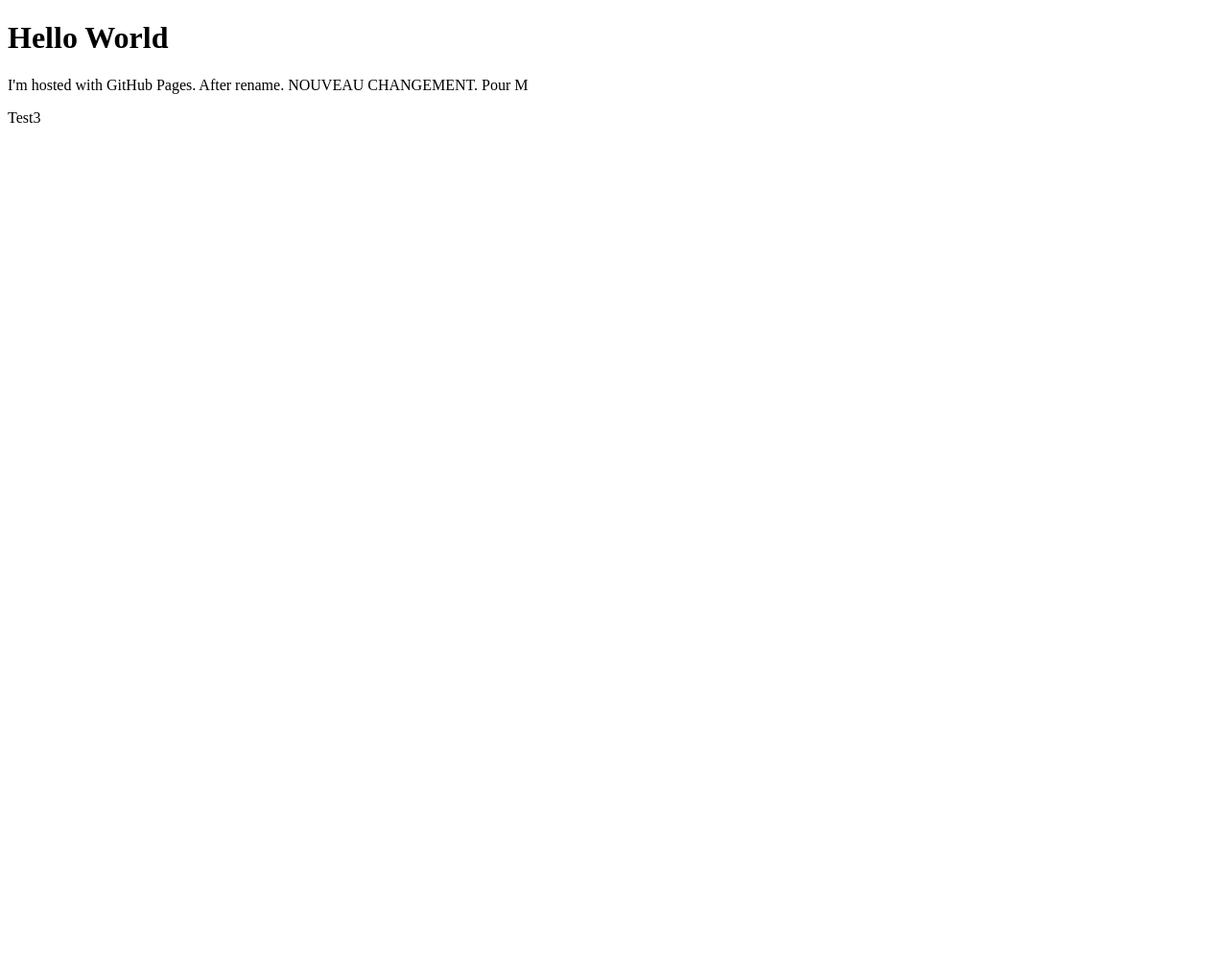
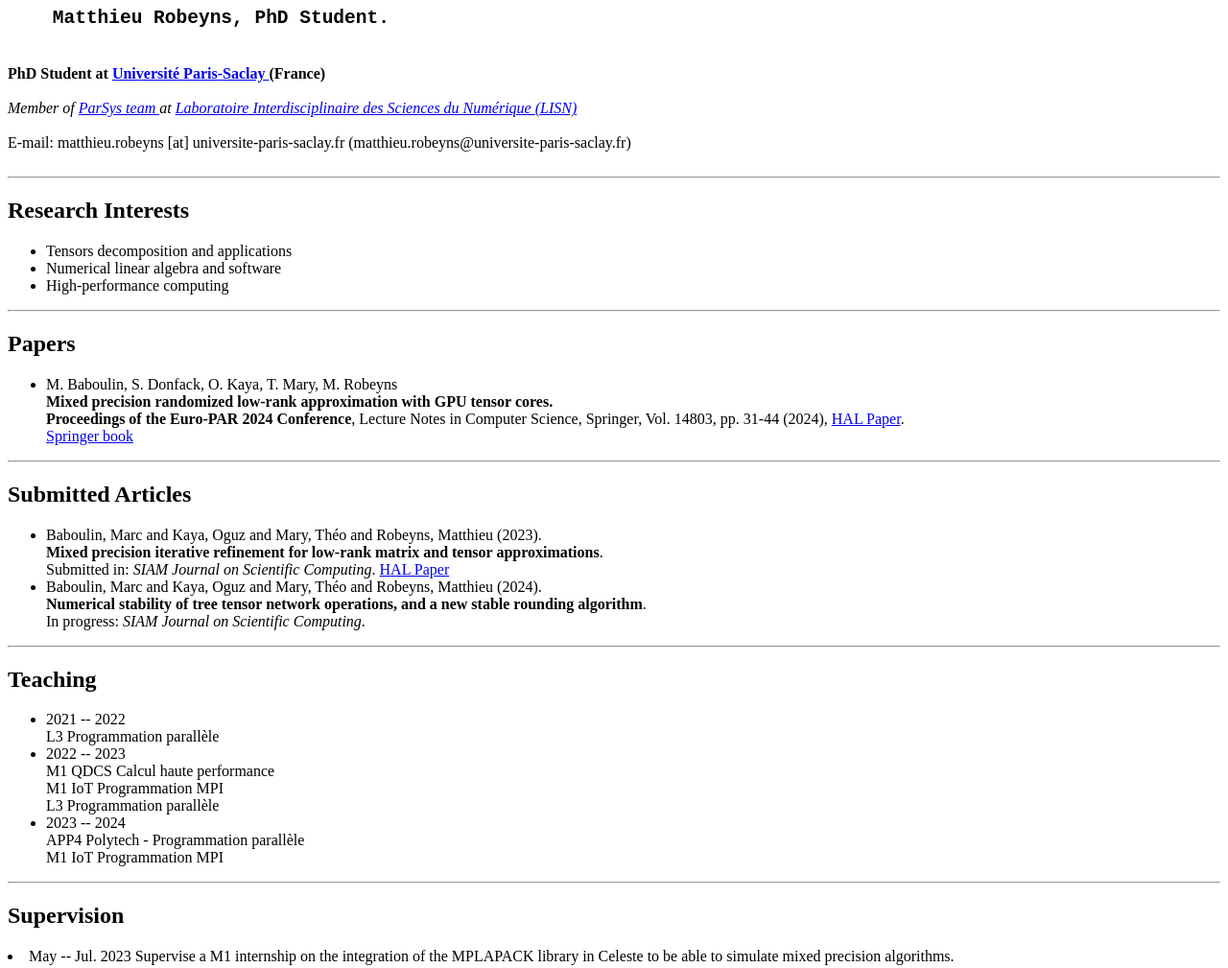
Before and after one commit to Disatiler/Disatilertemp.github.io, a plain HTML site: page index.html in a window 1280 px wide. Shown: the whole page at 96% size. Before the commit the page ends 800 px from the top, so only its background shows below. Drawn offline with Linux system fonts and the light colour scheme.

Commit message:
Start the website

```diff
--- a/index.html
+++ b/index.html
@@ -1,8 +1,92 @@
-<!DOCTYPE html>
-<html>
-<body>
-<h1>Hello World</h1>
-<p>I'm hosted with GitHub Pages. After rename. NOUVEAU CHANGEMENT. Pour M</p>
-<p>Test3</p>
-</body>
-</html>
+<HTML>
+
+<HEAD>
+    <TITLE> Matthieu Robeyns Home Page </TITLE>
+
+<BODY BGCOLOR="#FFFFFF">
+    <PRE><H2>    Matthieu Robeyns, PhD Student.
+    </H2></PRE>
+    </HEAD>
+
+    <BODY>
+        <b> PhD Student at
+
+            <a href="https://www.universite-paris-saclay.fr/en">
+                Universit&eacute Paris-Saclay
+            </a> (France)
+
+        <TABLE width="100%" cellpadding=0 cellspacing=0>
+            <TR ALIGN=LEFT>
+                <TD>
+                    <BR>
+                    <EM>
+                        Member of
+                        <a
+                            href="https://www.lisn.upsaclay.fr/recherche/departements-et-equipes/algorithmes-apprentissage-et-calcul/systemes-paralleles-parsys/">
+                            ParSys team
+                        </a>
+                        at <A HREF="https://www.lisn.upsaclay.fr/">Laboratoire Interdisciplinaire des Sciences du
+                            Numérique (LISN)</A>
+                    </EM>
+                    <BR>
+                    <BR>
+                    E-mail: <A>matthieu.robeyns [at] universite-paris-saclay.fr
+                        (matthieu.robeyns@universite-paris-saclay.fr)</A><BR>
+                    <BR>
+
+                    <hr>
+                    <H2>Research Interests</H2>
+
+                    <UL>
+                        <LI> Tensors decomposition and applications
+                        <LI> Numerical linear algebra and software
+                        <LI> High-performance computing
+                    </UL>
+
+                    <hr>
+
+                    <H2>Papers</H2>
+
+                    <UL>
+                        <li>
+                            M. Baboulin, S. Donfack, O. Kaya, T. Mary, M. Robeyns <br>
+                            <b> Mixed precision randomized low-rank approximation with GPU tensor cores.
+                            </b>
+                            <br>
+                            <b>Proceedings of the Euro-PAR 2024 Conference</b>,
+                            Lecture Notes in Computer Science, Springer, Vol. 14803, pp. 31-44 (2024), <a
+                                href="https://hal.science/LISN/hal-04520893v1"> HAL Paper</a>. <br>
+                            <a href="https://link.springer.com/chapter/10.1007/978-3-031-69583-4_3">Springer book</a>
+                    </UL>
+                    <hr>
+
+                    <H2>Submitted Articles</H2>
+
+                    <UL>
+                        <li> Baboulin, Marc and Kaya, Oguz and Mary, Théo and Robeyns, Matthieu (2023).<br>
+                            <b> Mixed precision iterative refinement for low-rank matrix and tensor approximations</b>. <br>
+                            Submitted in: <em> SIAM Journal on Scientific Computing</em>. <a href="https://inserm.hal.science/INRIA/hal-04115337v1">HAL Paper</a>
+                        <li> Baboulin, Marc and Kaya, Oguz and Mary, Théo and Robeyns, Matthieu (2024). <br>
+                            <b> Numerical stability of tree tensor network operations, and a new stable rounding algorithm</b>. <br>
+                            In progress: <em> SIAM Journal on Scientific Computing</em>.
+                    </UL>
+                    <hr>
+
+                    <H2>Teaching</H2>
+
+                    <UL>
+                        <li> 2021 -- 2022 <br>
+                            L3 Programmation parallèle <br>
+                        <li> 2022 -- 2023 <br>
+                            M1 QDCS Calcul haute performance <br>
+                            M1 IoT Programmation MPI <br>
+                            L3 Programmation parallèle <br>
+                        <li> 2023 -- 2024 <br>
+                            APP4 Polytech - Programmation parallèle <br>
+                            M1 IoT Programmation MPI <br>
+
+                    </UL>
+                    <hr>
+                    <H2>Supervision</H2>
+                        <li> May -- Jul. 2023 Supervise a M1 internship on the integration of the MPLAPACK library in Celeste to be able to simulate mixed precision algorithms.
+                        <P>
```
